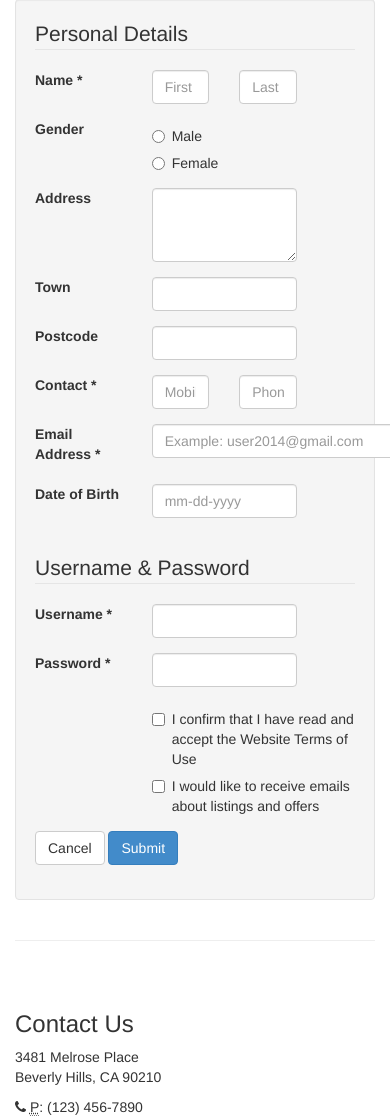
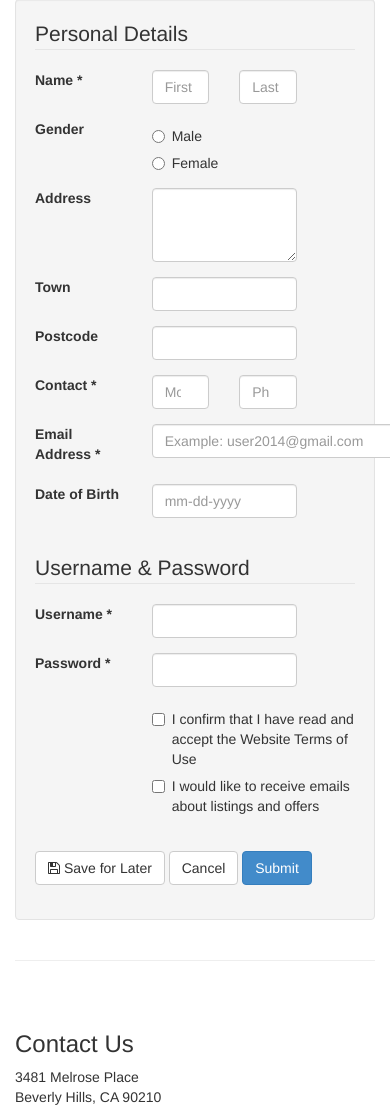
Before and after one commit to bernardzammit/UID-Assignment, a PHP site: page /register.php in a window 390 px wide; the page is wider, and only the part inside the window is pictured. Shown: the part 218-1338 px from the top of that part. Run offline with PHP 8.4, Linux system fonts and the light colour scheme.

Commit message:
register final

```diff
--- a/UID-new/index.php
+++ b/UID-new/index.php
@@ -8,8 +8,6 @@
     <meta name="viewport" content="width=device-width, initial-scale=1">
     <meta name="description" content="">
     <meta name="author" content="">
-
-    <title>Modern Business - Start Bootstrap Template</title>
 
     <!-- Bootstrap Core CSS -->
     <link href="css/bootstrap.min.css" rel="stylesheet">
--- a/UID-new/register.php
+++ b/UID-new/register.php
@@ -1,7 +1,9 @@
 <!DOCTYPE html>
 <html lang="en">
 <?php include 'header.php'; ?>
+
 <head>
+
 
 </head>
 
@@ -29,21 +31,21 @@
 
             <div class="col-lg-8">
               <div class="well">
-                <form name = "register" id="registerForm" class="form-horizontal">
+                <form id="registerForm" class="form-horizontal">
                     <fieldset>
                         <legend>Personal Details</legend>
-                            <div class="form-group">
+                        <div class="form-group">
                               <label for="Name" class="col-lg-4 col-xs-4 control-label">Name
                               <span class="required" aria-required="true">*</span>
                               </label>
                               <div class="col-lg-3 col-xs-3">
                                 <span class="nameFirst">
-                                    <input type="text" class="form-control" id="FName" placeholder= "First">
+                                    <input type="text" class="form-control" required id="fName" placeholder= "First">
                                 </span>
                               </div>
                               <div class="col-lg-3 col-xs-3">
                                 <span class="nameLast">
-                                    <input type="text" class="form-control" id="LName" placeholder="Last">
+                                    <input type="text" class="form-control" required id="lName" placeholder="Last">
                                 </span>
                               </div>
                             </div>
@@ -87,22 +89,21 @@
                               <label for="Contact" class="col-lg-4 col-xs-4 control-label">Contact <span class="required" aria-required="true">*</span></label>
                               <div class="col-lg-3 col-xs-3">
                                 <span class="mob">
-                                    <input type="text" class="form-control" id="Mobile" placeholder= "Mobile">
+                                    <input type="number" class="form-control" required id="mobile" placeholder= "Mobile">
                                 </span>
                               </div>
                               <div class="col-lg-3 col-xs-3">
-                                <span class="phone">
-                                    <input type="text" class="form-control" id="Phone" placeholder="Phone">
+                                <span class="number">
+                                    <input type="number" class="form-control" required id="phone" placeholder="Phone">
                                 </span>
                               </div>
                             </div>
 
                             <div class="form-group">
-                              <label for="Email" class="col-lg-4 col-xs-4 control-label">Email Address <span class="required" aria-required="true">*</span></label>
+                              <label class="col-lg-4 col-xs-4 control-label">Email Address <span class="required" aria-required="true">*</span></label>
                               <div class="col-lg-6 col-xs-6">
-                                    <input type="email" class="form-control" id="email" placeholder="Example: user2014@gmail.com">
+                                    <input type="email" class="form-control" required id="email" placeholder="Example: user2014@gmail.com">
                               </div>
-                              <label class="tooltip bottom error" style="margin-left: 0px;"><span for="email" class="error-label" style="display: inline;">This field is required.</span><span class="tooltip-arrow"></span></label>
                             </div>
 
                             <div class="form-group">
@@ -118,14 +119,14 @@
                             <div class="form-group">
                               <label for="inputUsername" class="col-lg-4 col-xs-4 control-label">Username <span class="required" aria-required="true">*</span></label>
                               <div class="col-lg-6 col-xs-6">
-                                <input type="text" class="form-control" id="inputUsername">
+                                <input type="text" class="form-control" required id="inputUsername">
                               </div>
                             </div>
 
                             <div class="form-group">
                               <label for="inputPassword" class="col-lg-4 col-xs-4 control-label">Password <span class="required" aria-required="true">*</span></label>
                               <div class="col-lg-6 col-xs-6">
-                                <input type="password" class="form-control" id="inputPassword">
+                                <input type="password" class="form-control" required id="inputPassword">
                               </div>
                             </div>
 
@@ -144,9 +145,12 @@
                                  </div>
                             </div>
 
+                            <br>
+
 
                             <div class="form-group">
-                              <div class="col-lg-8 col-lg-offset-8">
+                              <div class="col-lg-8 col-lg-offset-7">
+                                <button class="btn btn-default"><span class="fa fa-save"></span> Save for Later</button>
                                 <button class="btn btn-default">Cancel</button>
                                 <button type="submit" class="btn btn-primary">Submit</button>
                               </div>
--- a/UID-new/viewItem.php
+++ b/UID-new/viewItem.php
@@ -204,8 +204,6 @@
     </div>
     <!-- /.container -->
 
-
-
 </body>
 <?php include 'footer.php'; ?>
 </html>
```
